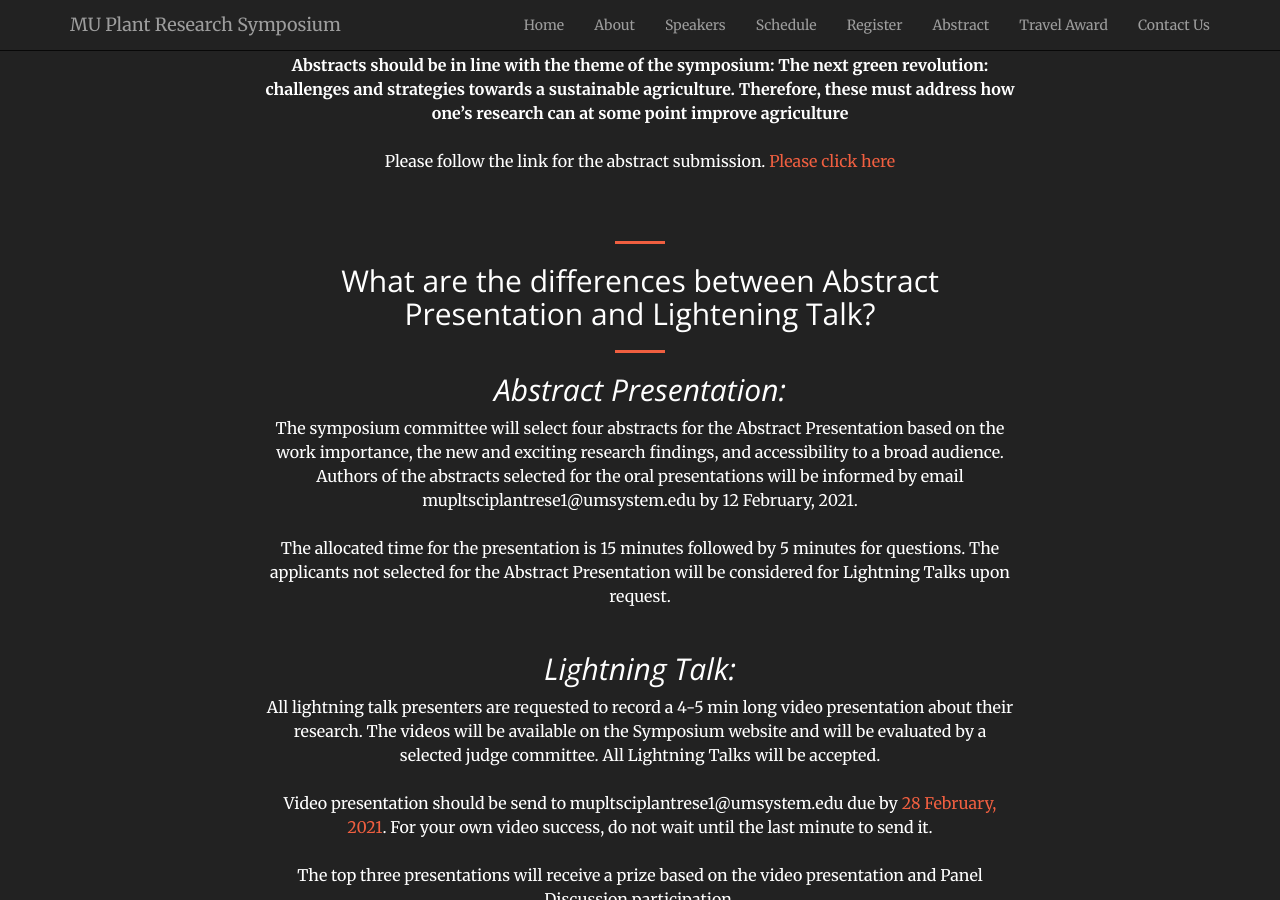
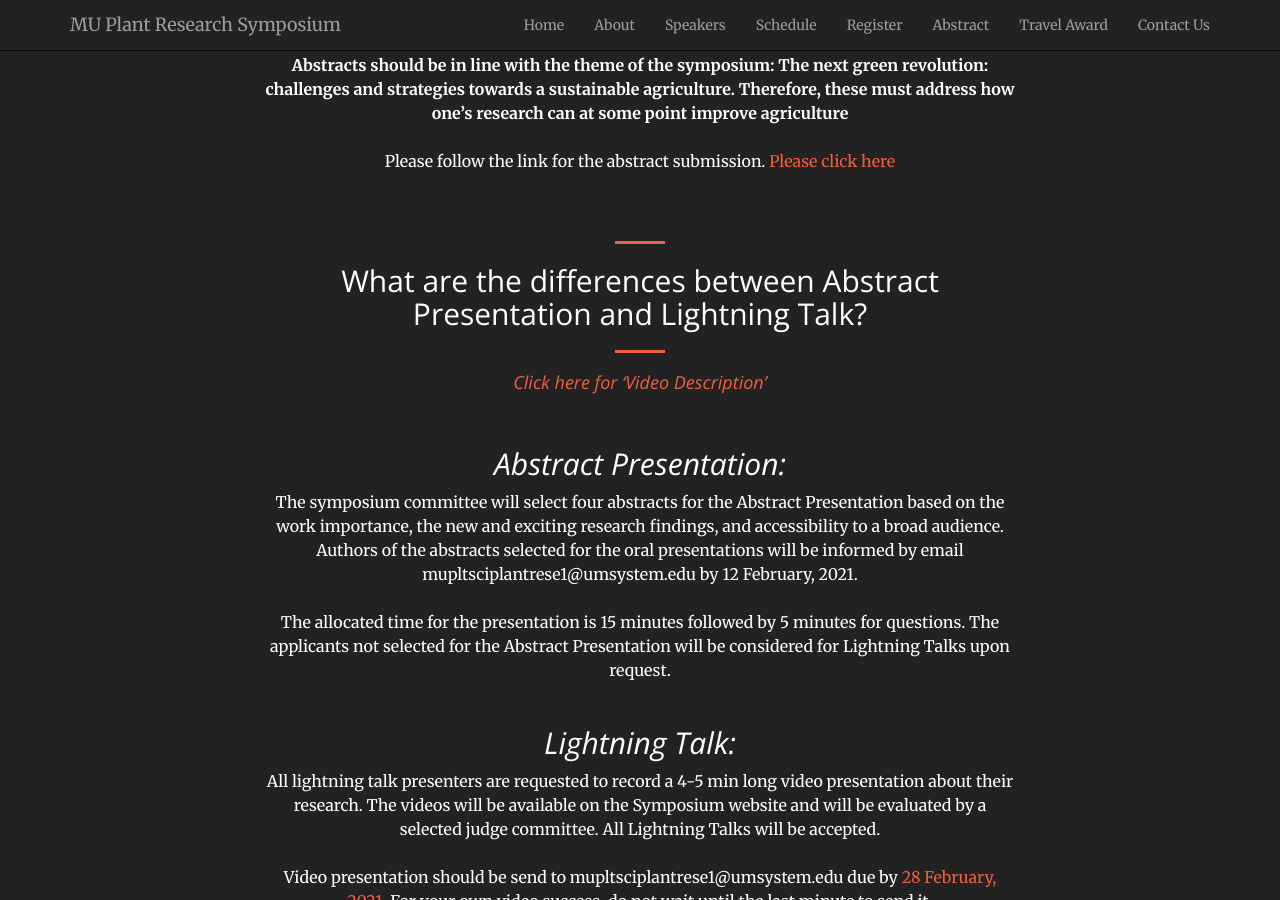
Before and after one commit to mupioneersymposium/mupioneersymposium.github.io, a Jekyll site: the page built from abstract.md, in a window 1280 px wide and 900 px high, scrolled down 416 px. Built offline with Jekyll 4.4.1, drawn with Linux system fonts in a browser that asks for light colours.

Commit message:
Update abstract.md

```diff
--- a/abstract.md
+++ b/abstract.md
@@ -17,8 +17,10 @@ Please follow the link for the abstract submission. <a href="https://docs.google
 <br/><br/><br/>
 
 <hr style="clear: both;" />
-## What are the differences between Abstract Presentation and Lightening Talk?
+## What are the differences between Abstract Presentation and Lightning Talk?
 <hr style="clear: both;" />
+#### <a href="https://youtu.be/DTVKvruJzdM" target="_blank"> *Click here for 'Video Description'* </a>
+<br/>
 ## *Abstract Presentation:*
 The symposium committee will select four abstracts for the Abstract Presentation based on the work importance, the new and exciting research findings, and accessibility to a broad audience. Authors of the abstracts selected for the oral presentations will be informed by email mupltsciplantrese1@umsystem.edu by 12 February, 2021.
 <br/><br/>
```
